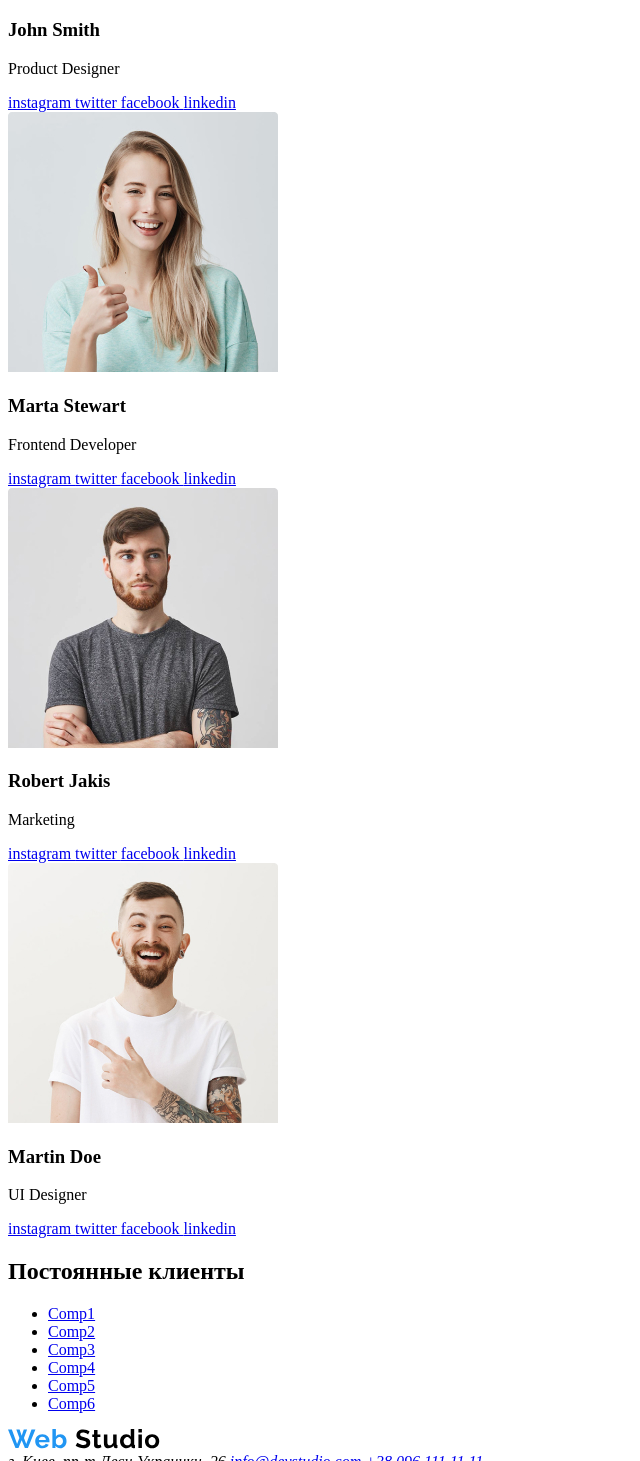
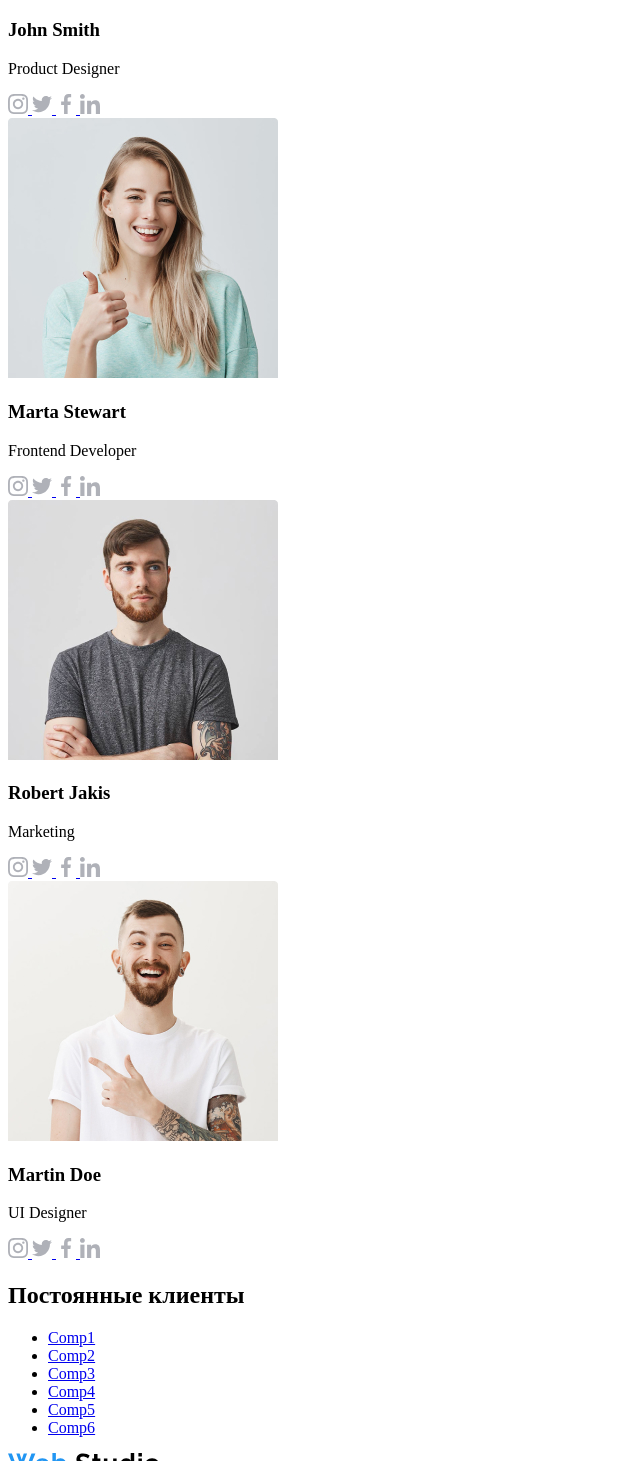
Before and after one commit to disneyds/goit-markup-hw-01, a plain HTML site: page index.html in a window 1280 px wide. Shown: the part 1934-3395 px from the top of the page, without its empty margins (0-640 px from the left). Drawn offline with Linux system fonts and the light colour scheme.

Commit message:
Добавил иконки соцсетей челез тег img, но в формате svg

```diff
--- a/index.html
+++ b/index.html
@@ -158,16 +158,16 @@
             <p>Product Designer</p>
             <div class="human-contacts">
               <a href="https://www.instagram.com/">
-                instagram
+                <img src="./img/instagram.svg" alt="instagram-icon" />
               </a>
               <a href="https://twitter.com/explore">
-                twitter
+                <img src="./img/twitter.svg" alt="twitter-icon" />
               </a>
               <a href="https://www.facebook.com/">
-                facebook
+                <img src="./img/facebook.svg" alt="facebook-icon" />
               </a>
               <a href="https://www.linkedin.com/">
-                linkedin
+                <img src="./img/linkedin.svg" alt="linkedin-icon" />
               </a>
             </div>
           </div>
@@ -182,16 +182,16 @@
             <p>Frontend Developer</p>
             <div class="human-contacts">
               <a href="https://www.instagram.com/">
-                instagram
+                <img src="./img/instagram.svg" alt="instagram-icon" />
               </a>
               <a href="https://twitter.com/explore">
-                twitter
+                <img src="./img/twitter.svg" alt="twitter-icon" />
               </a>
               <a href="https://www.facebook.com/">
-                facebook
+                <img src="./img/facebook.svg" alt="facebook-icon" />
               </a>
               <a href="https://www.linkedin.com/">
-                linkedin
+                <img src="./img/linkedin.svg" alt="linkedin-icon" />
               </a>
             </div>
           </div>
@@ -206,16 +206,16 @@
             <p>Marketing</p>
             <div class="human-contacts">
               <a href="https://www.instagram.com/">
-                instagram
+                <img src="./img/instagram.svg" alt="instagram-icon" />
               </a>
               <a href="https://twitter.com/explore">
-                twitter
+                <img src="./img/twitter.svg" alt="twitter-icon" />
               </a>
               <a href="https://www.facebook.com/">
-                facebook
+                <img src="./img/facebook.svg" alt="facebook-icon" />
               </a>
               <a href="https://www.linkedin.com/">
-                linkedin
+                <img src="./img/linkedin.svg" alt="linkedin-icon" />
               </a>
             </div>
           </div>
@@ -230,16 +230,16 @@
             <p>UI Designer</p>
             <div class="human-contacts">
               <a href="https://www.instagram.com/">
-                instagram
+                <img src="./img/instagram.svg" alt="instagram-icon" />
               </a>
               <a href="https://twitter.com/explore">
-                twitter
+                <img src="./img/twitter.svg" alt="twitter-icon" />
               </a>
               <a href="https://www.facebook.com/">
-                facebook
+                <img src="./img/facebook.svg" alt="facebook-icon" />
               </a>
               <a href="https://www.linkedin.com/">
-                linkedin
+                <img src="./img/linkedin.svg" alt="linkedin-icon" />
               </a>
             </div>
           </div>
```
Also changed, not shown: img/facebook.svg (added), img/instagram.svg (added), img/linkedin.svg (added), img/logo-1.svg (added), img/logo-2.svg (added), img/logo-3.svg (added), img/logo-4.svg (added), img/logo-5.svg (added), img/logo-6.svg (added), img/twitter.svg (added).
